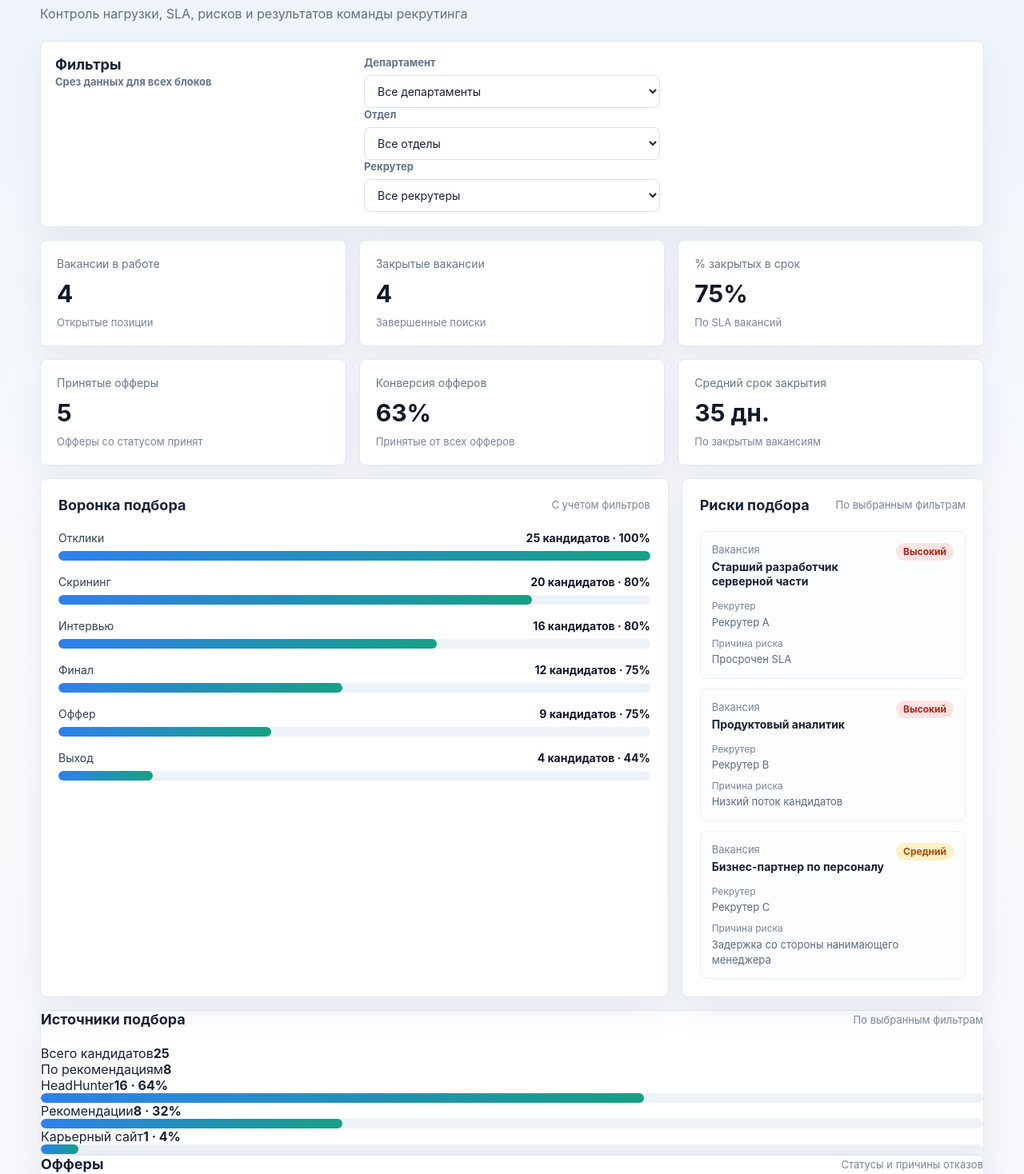
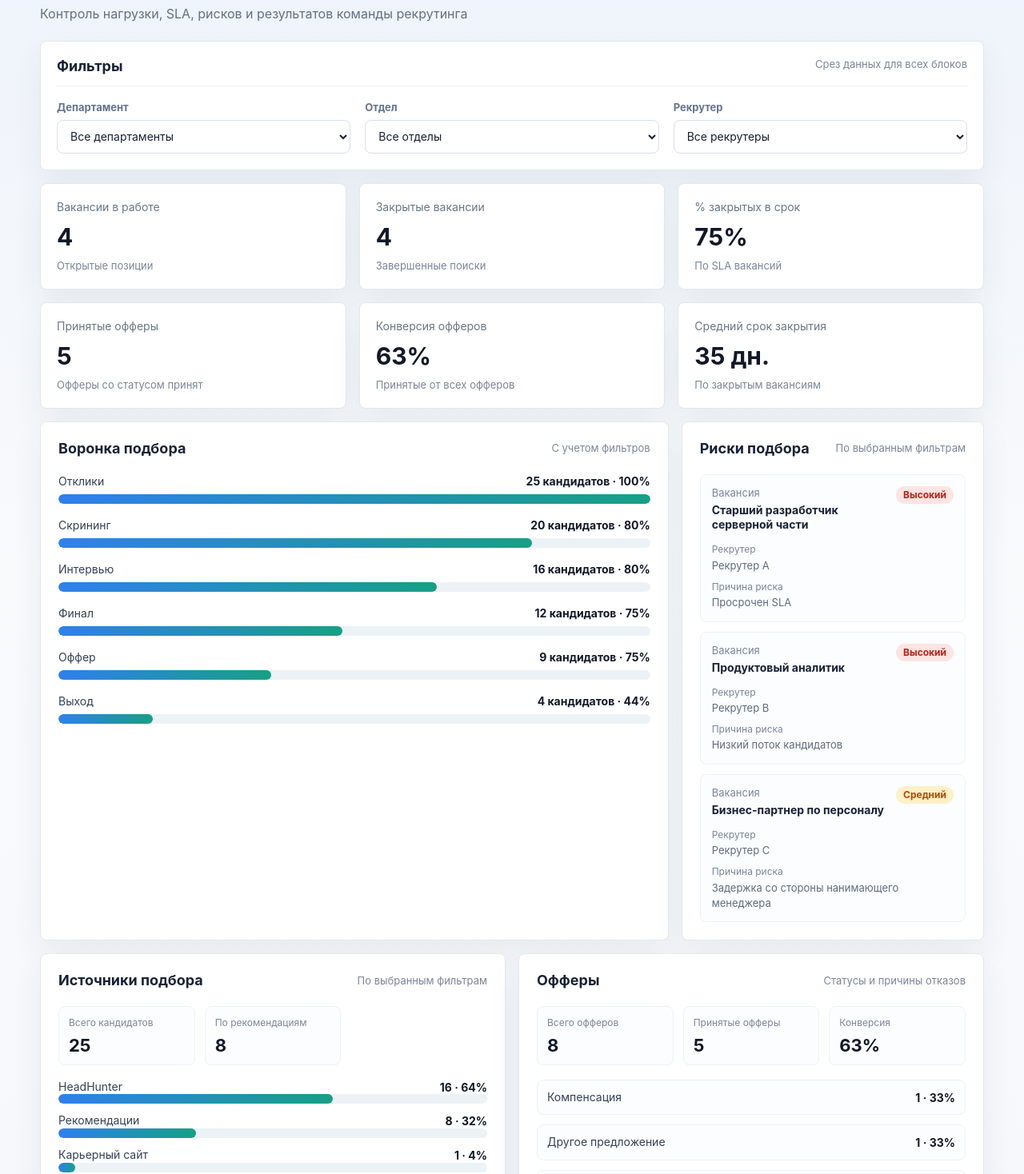
Before and after one commit to AN684-beep/hr-recruiting-analytics-dashboard, a React (Vite) app: page / in a window 1280 px wide. Shown: the part 122-1590 px from the top of the page at 80% size. Built offline with nearby package versions, Linux system fonts and the light colour scheme.

Commit message:
Improve filters and analytics block styles

```diff
--- a/src/styles.css
+++ b/src/styles.css
@@ -80,29 +80,53 @@ h2 {
 
 .filters-card {
   display: grid;
-  grid-template-columns: repeat(3, minmax(0, 1fr));
-  gap: 16px;
+  gap: 18px;
   margin-bottom: 16px;
-  padding: 18px;
+  padding: 20px;
 }
 
-.filters-card label {
+.filters-heading {
+  display: flex;
+  align-items: flex-start;
+  justify-content: space-between;
+  gap: 16px;
+  padding-bottom: 14px;
+  border-bottom: 1px solid #edf2f7;
+}
+
+.filters-heading h2 {
+  margin: 0;
+}
+
+.filters-heading span {
+  color: #7a8698;
+  font-size: 13px;
+}
+
+.filters-grid {
+  display: grid;
+  grid-template-columns: repeat(3, minmax(0, 1fr));
+  gap: 18px;
+}
+
+.filters-grid label {
   display: grid;
   gap: 8px;
 }
 
-.filters-card span {
+.filters-grid span {
   color: #64748b;
   font-size: 13px;
   font-weight: 700;
 }
 
-.filters-card select {
+.filters-grid select {
   width: 100%;
   border: 1px solid #d8e0eb;
   border-radius: 8px;
   background: #ffffff;
   color: #172033;
+  min-height: 42px;
   padding: 10px 12px;
   font-size: 14px;
 }
@@ -153,8 +177,16 @@ h2 {
   margin-bottom: 16px;
 }
 
+.analytics-grid {
+  display: grid;
+  grid-template-columns: repeat(2, minmax(0, 1fr));
+  gap: 16px;
+  margin-bottom: 16px;
+}
+
 .funnel-card,
 .risks-card,
+.analytics-card,
 .table-card {
   padding: 22px;
 }
@@ -197,6 +229,69 @@ h2 {
   height: 100%;
   border-radius: inherit;
   background: linear-gradient(90deg, #2f80ed, #16a085);
+}
+
+.summary-row {
+  display: grid;
+  grid-template-columns: repeat(3, minmax(0, 1fr));
+  gap: 12px;
+  margin-bottom: 18px;
+}
+
+.summary-row div {
+  border: 1px solid #edf2f7;
+  border-radius: 8px;
+  background: #fbfdff;
+  padding: 12px;
+}
+
+.summary-row span {
+  display: block;
+  margin-bottom: 8px;
+  color: #7a8698;
+  font-size: 12px;
+  line-height: 1.35;
+}
+
+.summary-row strong {
+  color: #111827;
+  font-size: 22px;
+  line-height: 1;
+}
+
+.breakdown-list {
+  display: grid;
+  gap: 12px;
+}
+
+.breakdown-label,
+.reason-item {
+  display: flex;
+  align-items: center;
+  justify-content: space-between;
+  gap: 12px;
+}
+
+.breakdown-label span,
+.reason-item span {
+  color: #334155;
+  font-size: 14px;
+  line-height: 1.35;
+}
+
+.breakdown-label strong,
+.reason-item strong {
+  flex: 0 0 auto;
+  color: #111827;
+  font-size: 14px;
+  white-space: nowrap;
+}
+
+.reason-item {
+  border: 1px solid #edf2f7;
+  border-radius: 8px;
+  background: #fbfdff;
+  padding: 12px;
 }
 
 .risk-list {
@@ -317,7 +412,8 @@ tbody tr:last-child td {
 
 @media (max-width: 900px) {
   .metrics-grid,
-  .filters-card,
+  .filters-grid,
+  .analytics-grid,
   .content-grid {
     grid-template-columns: 1fr 1fr;
   }
@@ -339,15 +435,25 @@ tbody tr:last-child td {
   }
 
   .metrics-grid,
-  .filters-card,
+  .filters-grid,
+  .analytics-grid,
   .content-grid {
     grid-template-columns: 1fr;
   }
 
+  .filters-heading {
+    display: grid;
+  }
+
   .funnel-card,
   .risks-card,
+  .analytics-card,
   .table-card,
   .metric-card {
     padding: 18px;
   }
+
+  .summary-row {
+    grid-template-columns: 1fr;
+  }
 }
```
